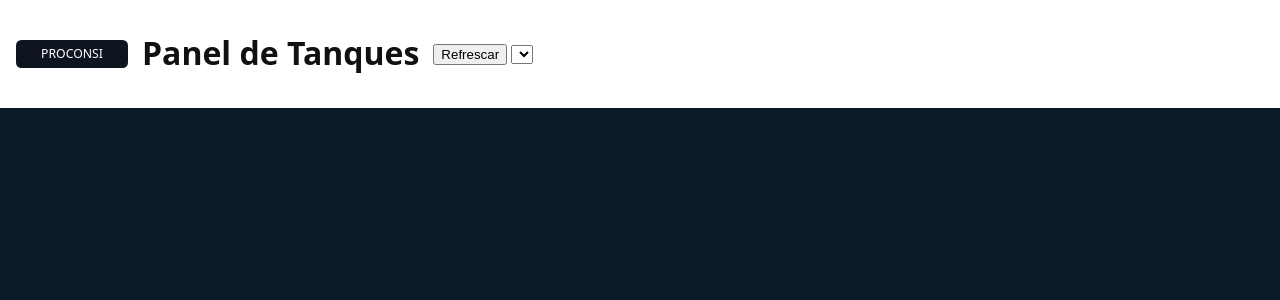
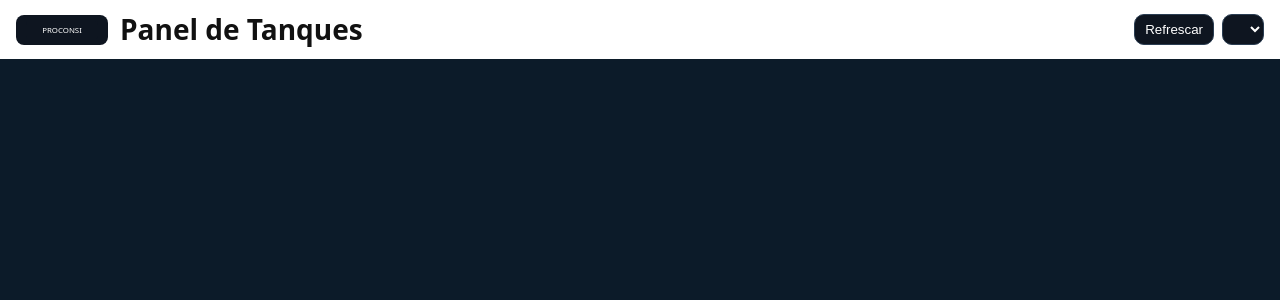
Before and after one commit to jslomana2/TankFuel-v001, a Flask app: page / in a window 1280 px wide. Shown: the top 300 px of the page. Run offline with Flask 3, Linux system fonts and the light colour scheme; lists and menus that the app fills with data are empty.

Commit message:
Add files via upload

```diff
--- a/dbf_exe_project/app.py
+++ b/dbf_exe_project/app.py
@@ -1,9 +1,27 @@
-from flask import Flask, render_template
+import threading, webbrowser, os
+from flask import Flask, render_template, after_this_request
+
 app = Flask(__name__, template_folder="templates", static_folder="static")
+
+# --- Desactivar caché de estáticos en desarrollo ---
+app.config['SEND_FILE_MAX_AGE_DEFAULT'] = 0
+@app.after_request
+def add_header(resp):
+    resp.headers['Cache-Control'] = 'no-store'
+    return resp
 
 @app.route("/")
 def index():
     return render_template("sondastanques_mod.html")
 
+def _open_browser():
+    try:
+        webbrowser.open_new("http://127.0.0.1:5000/")
+    except Exception:
+        pass
+
 if __name__ == "__main__":
-    app.run(debug=True)
+    # Abrir navegador automáticamente 0.6s después de arrancar
+    threading.Timer(0.6, _open_browser).start()
+    print("Iniciando servidor en http://127.0.0.1:5000")
+    app.run(host="127.0.0.1", port=5000, debug=True)
--- a/dbf_exe_project/static/sondastanques_mod.css
+++ b/dbf_exe_project/static/sondastanques_mod.css
@@ -1,10 +1,20 @@
 :root{
-  --text:#e7eef6; --muted:#a6b8c9; --ok:#22c55e; --warn:#f59e0b; --bad:#ef4444; --very:#86efac;
+  --bg:#0c1b29; --card:#0f2435; --text:#e7eef6; --muted:#a6b8c9;
+  --ok:#22c55e; --warn:#f59e0b; --bad:#ef4444; --very:#86efac;
 }
-body{margin:0;background:#0c1b29;color:var(--text);font:16px/1.4 system-ui,Segoe UI,Roboto}
-.app-header{display:flex;align-items:center;gap:14px;justify-content:flex-start;background:#fff;color:#111;padding:10px 16px}
-.grid{display:grid;grid-template-columns:repeat(auto-fit,minmax(320px,1fr));gap:16px;padding:16px}
+*{box-sizing:border-box}
+body{margin:0;background:var(--bg);color:var(--text);font:16px/1.4 system-ui,Segoe UI,Roboto}
+.app-header{display:flex;align-items:center;gap:12px;padding:10px 16px;background:#fff;color:#111}
+.app-header .brand{border:0;background:#0e1520;border-radius:8px;color:#fff;padding:6px 10px}
+.app-header .brand img{height:18px;display:block}
+.app-header h1{margin:0;font-size:28px;font-weight:800}
+.toolbar{margin-left:auto;display:flex;gap:8px}
+button, select{border:1px solid #2a3d52;background:#0e1520;color:#fff;border-radius:10px;padding:6px 10px}
+
+.grid{display:grid;grid-template-columns:repeat(auto-fit,minmax(360px,1fr));gap:16px;padding:16px}
+
+/* Compatibilidad para tarjetas existentes */
+.card h3, .tank-card h3{display:flex;align-items:center;gap:10px}
 .status{display:inline-flex;align-items:center;gap:8px;margin-left:8px;font-weight:600}
 .status .dot{width:8px;height:8px;border-radius:50%;display:inline-block;background:var(--ok)}
-.card h3, .tank-card h3{display:flex;align-items:center;gap:10px}
 .badge{position:absolute;top:8px;right:8px;background:rgba(0,0,0,.35);padding:2px 8px;border-radius:999px;font-size:12px}
--- a/dbf_exe_project/static/sondastanques_mod.js
+++ b/dbf_exe_project/static/sondastanques_mod.js
@@ -1,3 +1,4 @@
+/* Parche estado (color + texto) independiente del backend */
 (function(){
   function num(x){ return Number(String(x).replace(',', '.')); }
   function parsePercent(card){
@@ -22,7 +23,8 @@
     if (p <= 90) return {text:'Alto',    color:'var(--ok)',   icon:'●'};
     return            {text:'Muy alto', color:'var(--very)', icon:'●'};
   }
-  function ensureStatusContainer(card){
+  function ensureStatus(card){
+    // Busca o crea contenedor de estado
     let status = card.querySelector('.status');
     if (!status){
       const h3 = card.querySelector('h3') || card.querySelector('.title, header');
@@ -33,36 +35,34 @@
         h3.appendChild(status);
       }
     }
-    let dot = status && status.querySelector('.dot');
-    if (!dot && status){
-      dot = document.createElement('span');
-      dot.className = 'dot';
-      status.prepend(dot);
-    }
-    let text = status && status.querySelector('.status-text');
-    if (!text && status){
-      text = document.createElement('span');
-      text.className = 'status-text';
-      status.appendChild(text);
-    }
-    let iconEl = status && status.querySelector('.status-icon');
-    return {status, dot, text, iconEl};
+    let dot  = status && status.querySelector('.dot');
+    if (!dot && status){ dot = document.createElement('span'); dot.className='dot'; status.prepend(dot); }
+    let txt  = status && status.querySelector('.status-text');
+    if (!txt && status){ txt = document.createElement('span'); txt.className='status-text'; status.appendChild(txt); }
+    let icon = status && status.querySelector('.status-icon'); // opcional
+    return {status, dot, txt, icon};
   }
   function apply(root){
-    const cards = root.querySelectorAll('.card, .tank-card');
-    cards.forEach(card => {
+    (root.querySelectorAll('.card, .tank-card')||[]).forEach(card=>{
       const p = parsePercent(card);
       const s = statusFor(p);
-      const {dot, text, iconEl} = ensureStatusContainer(card);
-      if (dot)  dot.style.background = s.color;
-      if (text) text.textContent = s.text;
-      if (iconEl){ iconEl.textContent = s.icon; iconEl.style.color = s.color; }
+      const {dot, txt, icon} = ensureStatus(card);
+      if (dot) dot.style.background = s.color;
+      if (txt) txt.textContent = s.text;
+      if (icon){ icon.textContent = s.icon; icon.style.color = s.color; }
+      // Si el título tenía "Normal" como texto plano, lo sustituimos
+      const h3 = card.querySelector('h3');
+      if (h3){
+        h3.childNodes.forEach(n=>{
+          if(n.nodeType===3 && /normal/i.test(n.textContent)) n.textContent = ' ' + s.text;
+        });
+      }
     });
   }
   const container = document.getElementById('grid-tanques') || document.body;
   apply(document);
   const mo = new MutationObserver(() => apply(document));
   mo.observe(container, {childList:true, subtree:true});
-  const refresh = document.getElementById('btn-refresh');
-  if (refresh) refresh.addEventListener('click', () => setTimeout(() => apply(document), 0));
+  const ref = document.getElementById('btn-refresh');
+  if (ref) ref.addEventListener('click', ()=> setTimeout(()=>apply(document),0));
 })();
--- a/dbf_exe_project/templates/sondastanques_mod.html
+++ b/dbf_exe_project/templates/sondastanques_mod.html
@@ -4,21 +4,23 @@
   <meta charset="utf-8" />
   <meta http-equiv="X-UA-Compatible" content="IE=edge" />
   <meta name="viewport" content="width=device-width, initial-scale=1.0" />
-  <title>PROCONSI – SondaTanques</title>
+  <title>PROCONSI – Panel de Tanques</title>
   <link rel="icon" href="{{ url_for('static', filename='proconsi.svg') }}">
   <link rel="stylesheet" href="{{ url_for('static', filename='sondastanques_mod.css') }}">
 </head>
 <body>
   <header class="app-header">
-    <img src="{{ url_for('static', filename='proconsi.svg') }}" alt="Proconsi" height="28">
+    <button class="brand"><img src="{{ url_for('static', filename='proconsi.svg') }}" alt="Proconsi"></button>
     <h1>Panel de Tanques</h1>
     <div class="toolbar">
-      <button id="btn-refresh" title="Refrescar">Refrescar</button>
+      <button id="btn-refresh">Refrescar</button>
       <select id="sel-almacen"></select>
     </div>
   </header>
 
-  <main id="grid-tanques" class="grid"></main>
+  <main id="grid-tanques" class="grid">
+    <!-- Tu backend pinta aquí. El JS aplicará el texto del estado. -->
+  </main>
 
   <script src="{{ url_for('static', filename='sondastanques_mod.js') }}"></script>
 </body>
```
